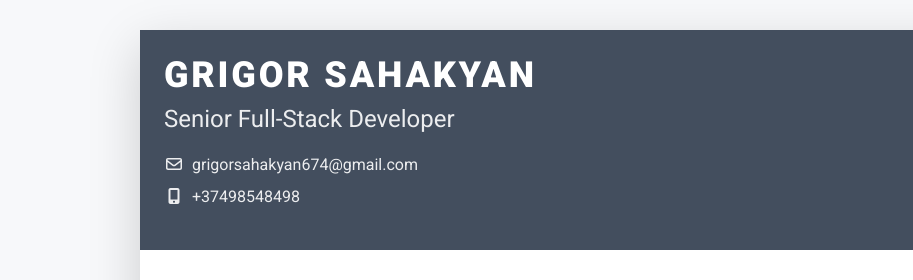
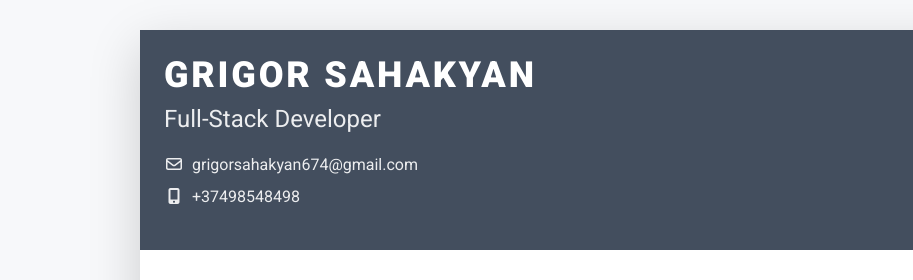
Before and after one commit to Grigor1999/Grigor1999.github.io, a plain HTML site: page index.html in a window 1280 px wide. Shown: the top 280 px of the page, 0-913 px from the left. Drawn offline with Linux system fonts and the light colour scheme.

Commit message:
Change job title from Senior to Full-Stack Developer

```diff
--- a/index.html
+++ b/index.html
@@ -26,7 +26,7 @@
 
 						<div class="primary-info">
 							<h1 class="name mt-0 mb-1 text-white text-uppercase">Grigor Sahakyan</h1>
-							<div class="title mb-3">Senior Full-Stack Developer</div>
+							<div class="title mb-3">Full-Stack Developer</div>
 							<ul class="list-unstyled">
 								<li class="mb-2"><i class="far fa-envelope mr-2"></i>grigorsahakyan674@gmail.com</li>
 								<li><i class="fas fa-mobile-alt mr-2"></i>+37498548498</li>
```
